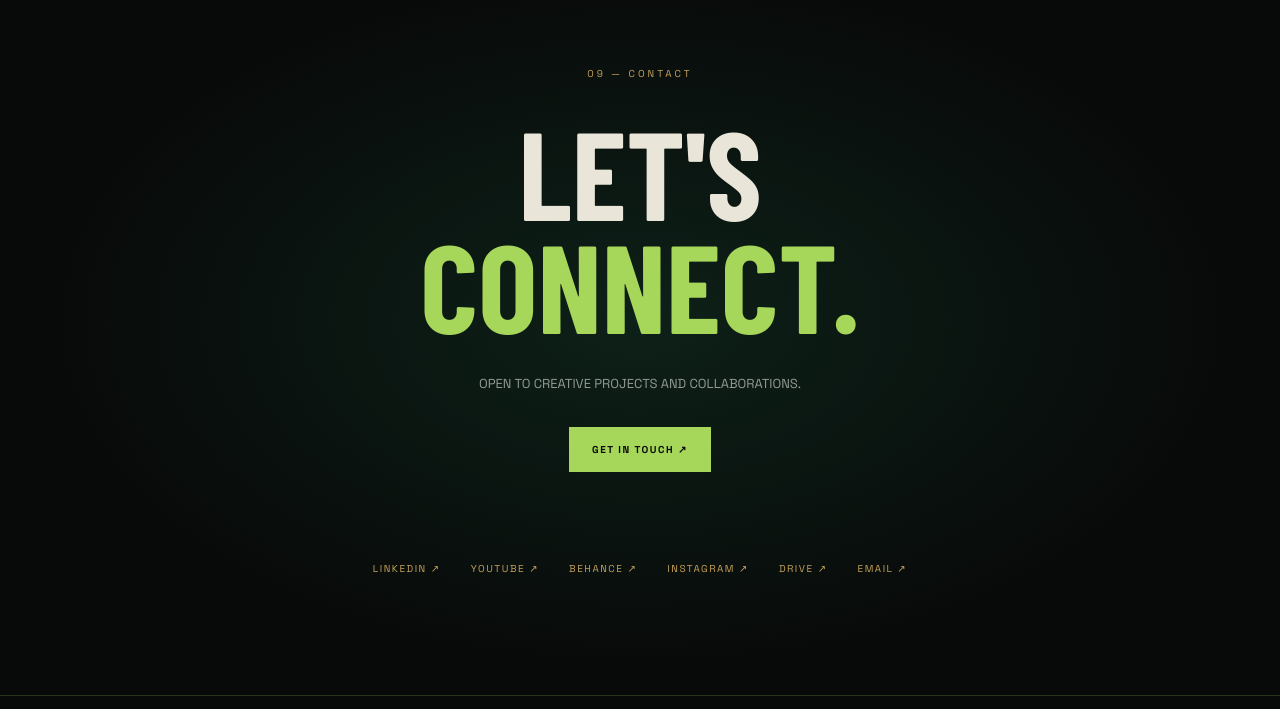
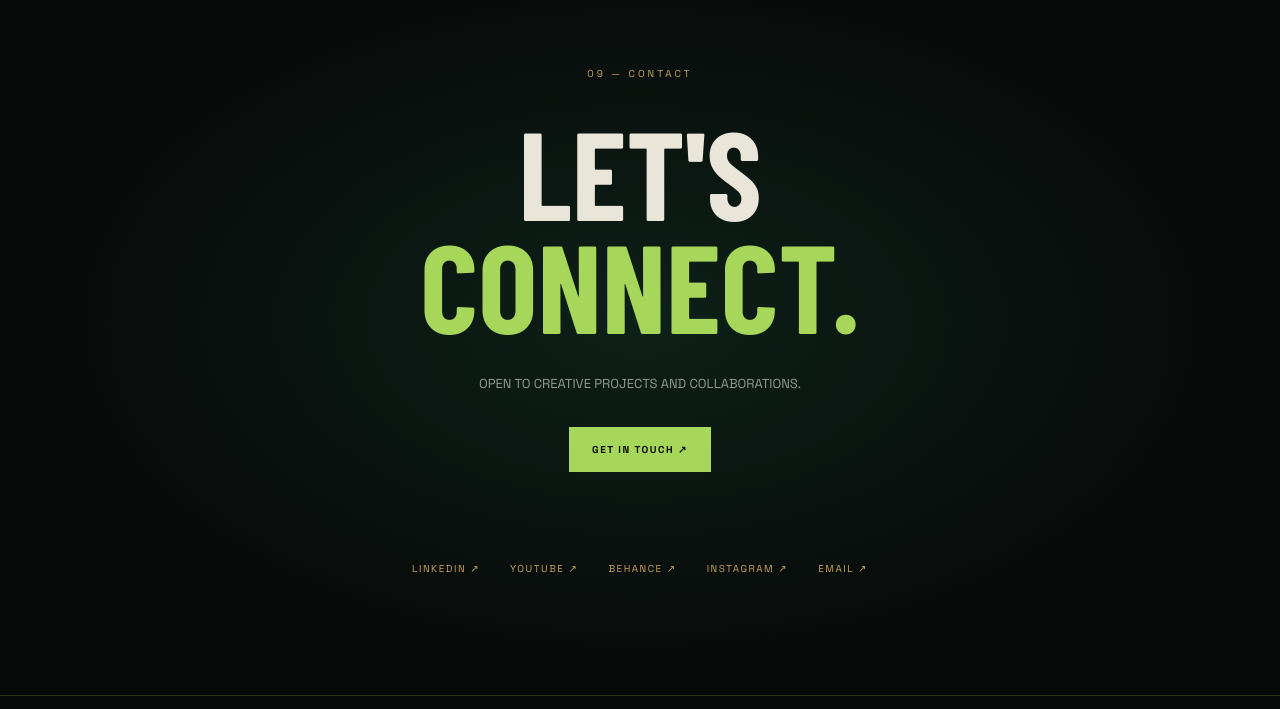
Before and after one commit to Hioyori/akhil-portfolio, a plain HTML site: page index.html in a window 1280 px wide. Shown: the part 7836-8545 px from the top of the page. Drawn offline with nearby package versions, Linux system fonts and the light colour scheme; a web font is replaced by a local one.

Commit message:
Update portfolio website

```diff
--- a/index.html
+++ b/index.html
@@ -673,7 +673,6 @@
                 <a href="https://youtube.com/@agilkamalath" target="_blank" rel="noopener noreferrer">YOUTUBE ↗</a>
                 <a href="https://www.behance.net/agilkamalath" target="_blank" rel="noopener noreferrer">BEHANCE ↗</a>
                 <a href="https://www.instagram.com/agil.kamalath/" target="_blank" rel="noopener noreferrer">INSTAGRAM ↗</a>
-                <a href="https://drive.google.com/drive/folders/1sZL2WiYyHRPhKKAuOLrYE-RKtlQ3VwHB" target="_blank" rel="noopener noreferrer">DRIVE ↗</a>
                 <a href="mailto:agilkamalath@gmail.com" target="_blank" rel="noopener noreferrer">EMAIL ↗</a>
             </div>
         </section>
```
